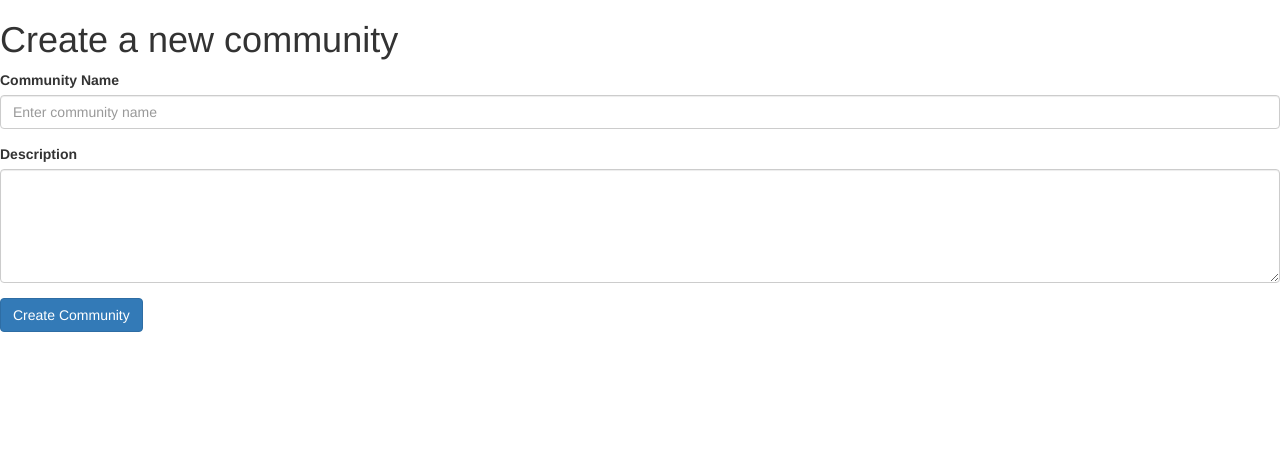
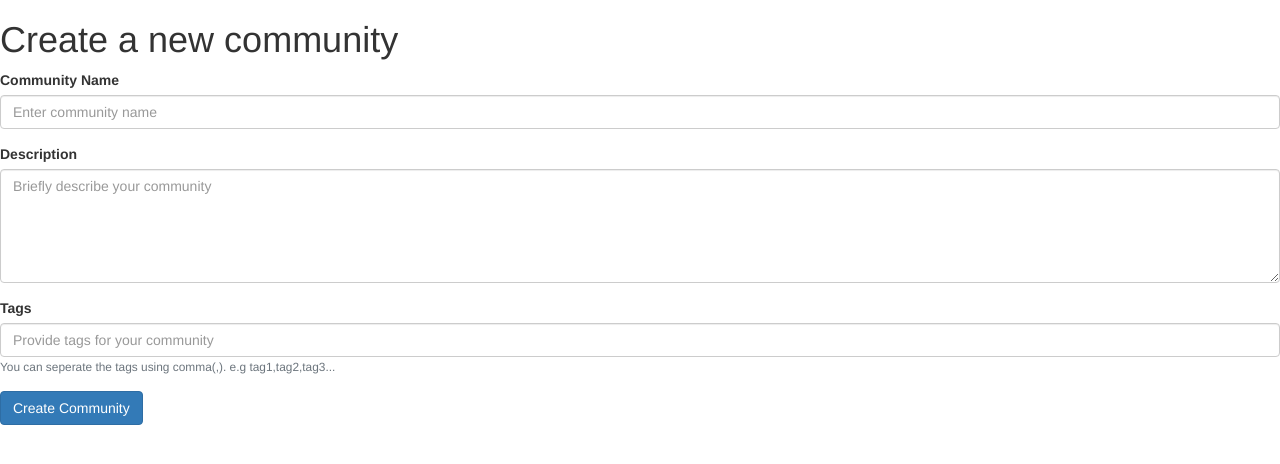
Before and after one commit to batidibek/community_information_management_platform, a Django app: template vircom/templates/vircom/new_community.html in a window 1280 px wide. Shown: the top 464 px of the page. Run offline with Django 3.2, Linux system fonts and the light colour scheme; the template is opened without the code that fills it, so the values that code supplies are empty; parts of the project's set-up code (start-up, migrations or seed data) failed here and were passed over; some libraries are stand-ins or nearby versions.

Commit message:
url change on community detail, added tags field in community class

```diff
--- a/vircom/models.py
+++ b/vircom/models.py
@@ -10,6 +10,7 @@ from django.contrib.postgres.fields import ArrayField, JSONField
 class Community(models.Model):
     name = models.CharField(max_length=200, unique=True)
     description = models.TextField(blank = True)
+    tags = JSONField()
     pub_date = models.DateTimeField('date published')
     #User who created, datatypes etc.
     def __str__(self):
--- a/vircom/templates/vircom/new_community.html
+++ b/vircom/templates/vircom/new_community.html
@@ -26,7 +26,14 @@
         </div>
         <div class="form-group">
             <label for="CommunityDescription">Description</label>
-        <textarea class="form-control" id="CommunityDescription" rows="5"></textarea>
+            <textarea class="form-control" id="CommunityDescription" placeholder="Briefly describe your community"
+                rows="5" name="descriptin"></textarea>
+        </div>
+        <div class="form-group">
+            <label for="CommunityDescription">Tags</label>
+            <input type="text" class="form-control" id="CommunityTags" aria-describedby="CommunityTags"
+                placeholder="Provide tags for your community" name="tags">
+            <small id="CommunityTagsHelper" class="form-text text-muted">You can seperate the tags using comma(,). e.g tag1,tag2,tag3...</small>
         </div>
         <button type="submit" class="btn btn-primary">Create Community</button>
     </form>
--- a/vircom/urls.py
+++ b/vircom/urls.py
@@ -6,7 +6,7 @@ app_name = 'vircom'
 urlpatterns = [
     #VIEWS
     path('', views.index, name='index'),
-    path('<str:community_name>/', views.cummunity_detail, name='community_detail'),
+    path('<str:community_name>/feed', views.community_detail, name='community_detail'),
     path('<str:community_name>/new-post/', views.new_post, name='new_post'),
     path('<str:community_name>/<str:post_id>/edit-post/', views.edit_post, name='edit_post'),
     path('<str:community_name>/new-data-type', views.new_data_type, name='new_data_type'),
```
Also changed, not shown: vircom/views.py (+9 -1 lines), vircom/migrations/0012_community_tags.py (added). Lines whose indentation alone changed are shown as unchanged.
